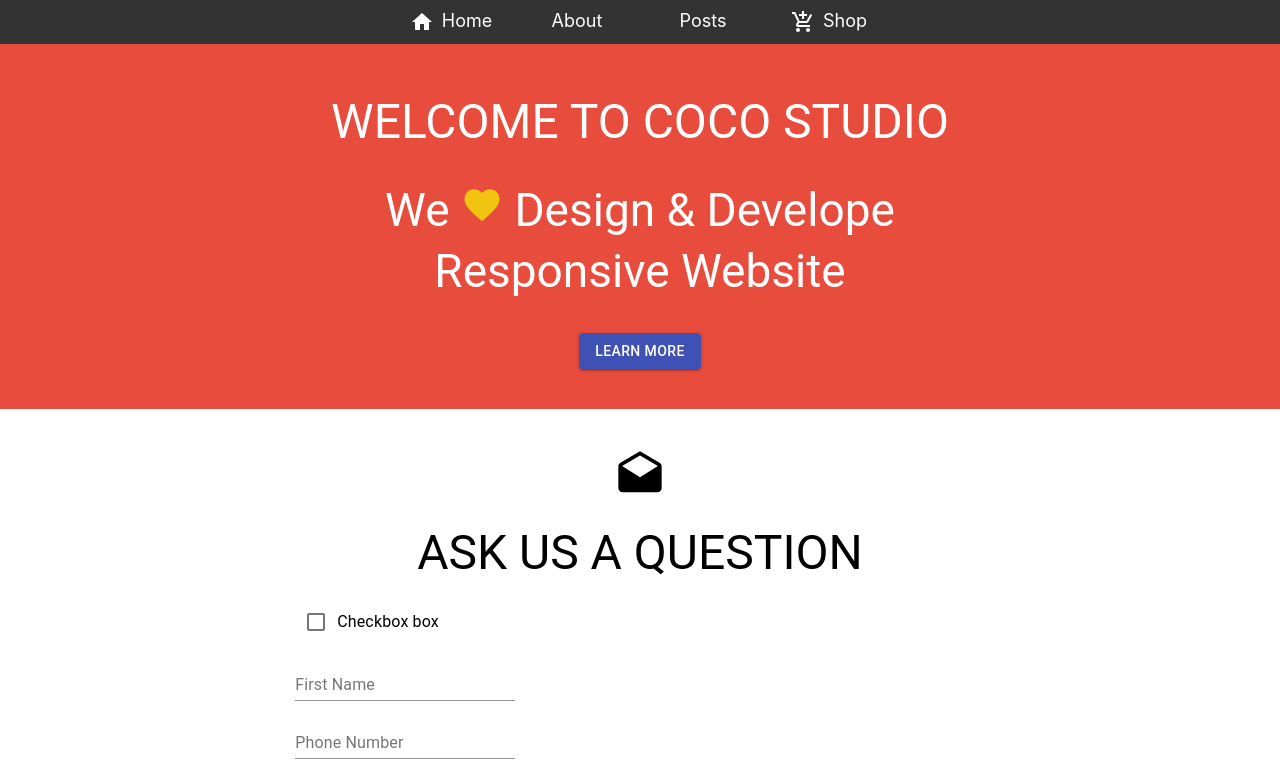
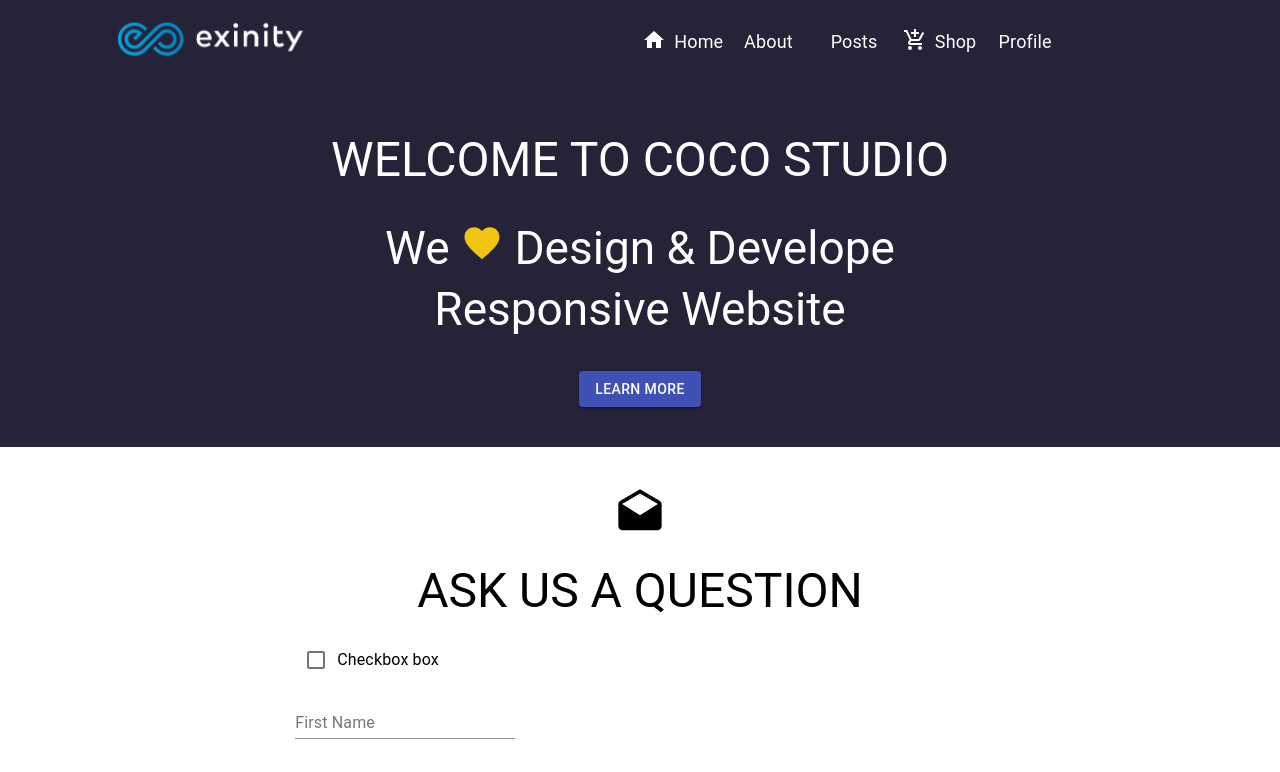
Before and after one commit to Lilit1523/reduxexample, a React (Create React App) app: page / in a window 1280 px wide. Shown: the top 772 px of the page. Built offline with nearby package versions, Linux system fonts and the light colour scheme.

Commit message:
added profile component

```diff
--- a/package.json
+++ b/package.json
@@ -12,6 +12,7 @@
     "@testing-library/user-event": "^7.1.2",
     "react": "^16.13.0",
     "react-dom": "^16.13.0",
+    "react-editext": "^3.15.0",
     "react-redux": "^7.2.0",
     "react-router-dom": "^5.1.2",
     "react-scripts": "3.4.0",
--- a/src/App.js
+++ b/src/App.js
@@ -9,6 +9,7 @@ import Header from './components/layout/Header';
 import Footer from './components/layout/footer';
 import About from './components/pages/About';
 import Shop from './components/pages/Shop';
+import Profile from './components/Profile';
 
 import './App.css';
 
@@ -39,6 +40,9 @@ class App extends Component {
 			        <Route exact path="/shop" >
 			        	<Shop />
 			        </Route>
+			        <Route exact path="/profile" >
+			        	<Profile />
+			        </Route>
 			    </Switch>
 			    <Footer />
 			</Router>
--- a/src/components/PostForm.js
+++ b/src/components/PostForm.js
@@ -39,7 +39,7 @@ const container = {
 }
 
 const mainBlock = {
-	backgroundColor: '#e74c3c',
+	backgroundColor: 'rgb(38, 35, 56)',
 	textAlign: 'center',
 	color: '#fff',
 	padding: '30px',
--- /dev/null
+++ b/src/components/Profile.js
@@ -0,0 +1,127 @@
+import React, { Component } from 'react';
+import { useState } from 'react';
+import EdiText from "react-editext";
+import Typography from '@material-ui/core/Typography';
+import Container from '@material-ui/core/Container';
+import Grid from '@material-ui/core/Grid';
+import Box from '@material-ui/core/Box';
+import { makeStyles } from '@material-ui/core/styles';
+import AccountCircleIcon from '@material-ui/icons/AccountCircle';
+
+const useStyles = makeStyles(theme => ({
+	root: {
+		padding: '3em',
+	},
+	avatarIconStyle: {
+		color: '#ccc',
+		fontSize: '7em',
+		width: '90%',
+	},
+	profileBlock: {
+		margin: '20px',
+		border: '1px solid #ccc',
+		padding: '10px 15px',
+		borderRadius: '15px',
+	},
+	heading4: {
+		fontWeight: '300',
+		fontSize: '15px',
+	},
+	ediText: {
+		'& > div': {
+			justifyContent: 'space-between',
+			width: '100%',
+		},
+		'& > div > div:last-child button[editext="edit-button"]': {
+			backgroundColor: '#fff',
+			padding: '0',
+			border: 'none',
+			'&:hover': {
+				color: '#1ca6e8',
+			},
+			'&:before': {
+				display: 'none',
+			},
+		},
+	},
+}));
+
+export default function Profile() {
+	const classes = useStyles();
+	const [editing, setEditing] = useState(false);
+  	const [value, setValue] = useState("Password");
+  	const edit = useState("edit");
+
+  	const handleSave = value => {
+	    console.log(value);
+	    setValue(value);
+	};
+
+	return (
+		<Typography component="div" className={classes.root}>
+			<Container component="main" maxWidth="md">
+				<Typography component="h3" variant="h5">
+					My Profile
+				</Typography>
+				<Grid container
+					  alignItems="center"
+					  xs={12} sm={10} md={4}
+					  className={classes.profileBlock}>
+					<Grid item xs={5}>
+						<AccountCircleIcon className={classes.avatarIconStyle} />
+					</Grid>
+					<Grid item xs={7}>
+						<Typography component="h4" variant="p" className={classes.heading4}>
+							Name
+						</Typography>
+						<Typography component="h4" variant="p" className={classes.heading4}>
+							Last Name
+						</Typography>
+						<Typography component="h4" variant="p" className={classes.heading4}>
+							Country
+						</Typography>
+					</Grid>
+					<Grid item xs={12}>
+						<Box m={1} style={{marginTop: '20px', marginBottom: '20px'}}>
+							<Typography component="h4" variant="p" className={classes.heading4}>
+								PERSONAL DETAILS
+							</Typography>
+						</Box>
+						<Box m={1} style={{marginTop: '8px', marginBottom: '8px'}}>
+							<Typography component="h4" variant="p" className={classes.heading4}>
+								Email
+							</Typography>
+						</Box>
+						<Box m={1} style={{marginTop: '8px', marginBottom: '8px'}}>
+							<EdiText
+							  className={classes.ediText}
+					          value={value}
+					          type="password"
+					          onSave={handleSave}
+					          editing={editing}
+					          editButtonContent={edit}
+					        />
+						</Box>
+						<Box m={1} style={{marginTop: '8px', marginBottom: '8px'}}>
+							<Typography component="h4" variant="p" className={classes.heading4}>
+								Subscriptions
+							</Typography>
+						</Box>
+					</Grid>
+					<Grid item xs={12}>
+						<Box m={1} style={{marginTop: '40px', marginBottom: '10px'}}>
+							<Typography component="h4" variant="p" className={classes.heading4}>
+								Phone
+							</Typography>
+						</Box>
+						<Box m={1} style={{marginBottom: '10px'}}>
+							<Typography component="h4" variant="p" className={classes.heading4}>
+								Address
+							</Typography>
+						</Box>
+					</Grid>
+				</Grid>
+			</Container>
+		</Typography>
+	);
+}
--- a/src/components/layout/Header.js
+++ b/src/components/layout/Header.js
@@ -2,25 +2,22 @@ import React from 'react';
 import { makeStyles } from '@material-ui/core/styles';
 import { Link } from 'react-router-dom';
 import Typography from '@material-ui/core/Typography';
+import Grid from '@material-ui/core/Grid';
 import SvgIcon from '@material-ui/core/SvgIcon';
 import AddShoppingCartIcon from '@material-ui/icons/AddShoppingCart';
 
 const useStyles = makeStyles(theme => ({
   headerStyle: {
-  	display: 'flex',
-  	justifyContent: 'center',
-  	background: '#333',
-	color: '#fff',
+  	background: '#262338',
 	textAlign: 'center',
 	padding: '10px',
   },
   linkStyle: {
-  	display: 'inherit',
-  	justifyContent: 'inherit',
-  	flex: '0 0 10%',
   	color: '#fff',
   	fontSize: '18px',
 	textDecoration: 'none',
+	display: 'flex',
+	justifyContent: 'center',
 	'& > svg': {
 		marginRight: '8px',
 	},
@@ -28,6 +25,9 @@ const useStyles = makeStyles(theme => ({
 		textDecoration: 'underline',
 	}
   },
+  gridBox: {
+  	flex: '0 0 10%',
+  }
 }));
 
 
@@ -43,19 +43,47 @@ export default function Header() {
 	const classes = useStyles();
 
 	return (
-		<div className={classes.root}>
+		<Typography component="div" className={classes.root}>
 			<header className={classes.headerStyle}>
+				<Grid container
+					  spacing={3}
+					  justify="center"
+  					  alignItems="center">
+					<Grid item xs={4}>
+						<figure style={{margin: '0'}}>
+							<img src="images/logo.png" alt="Brand Logo" height="55" width="auto" />
+						</figure>
+					</Grid>
+					<Grid item xs={8}>
+						<Grid container
+						      spacing={3}
+							  justify="center"
+  							  alignItems="center">
+							<Grid className={classes.gridBox}>
 								<Link className={classes.linkStyle} to="/">
 									<HomeIcon />
 									Home
 								</Link>
+							</Grid>
+							<Grid className={classes.gridBox}>
 								<Link className={classes.linkStyle} to="/about">About</Link>
+							</Grid>
+							<Grid className={classes.gridBox}>
 								<Link className={classes.linkStyle} to="/posts">Posts</Link>
+							</Grid>
+							<Grid className={classes.gridBox}>
 								<Link className={classes.linkStyle} to="/shop">
 									<AddShoppingCartIcon />
 									Shop
 								</Link>
+							</Grid>
+							<Grid className={classes.gridBox}>
+								<Link className={classes.linkStyle} to="/profile">Profile</Link>
+							</Grid>
+						</Grid>
+					</Grid>
+				</Grid>
 			</header>
-		</div>
+		</Typography>
 	);
 }
--- a/src/components/pages/Shop.js
+++ b/src/components/pages/Shop.js
@@ -33,7 +33,7 @@ const useStyles = makeStyles(theme => ({
     [theme.breakpoints.up('sm')]: {
       width: `calc(100% - ${drawerWidth}px)`,
       marginLeft: drawerWidth,
-      top: '45px',
+      top: '80px',
     },
   },
   menuButton: {
@@ -45,6 +45,7 @@ const useStyles = makeStyles(theme => ({
   toolbar: theme.mixins.toolbar,
   drawerPaper: {
     width: drawerWidth,
+    top: '80px',
   },
   content: {
     flexGrow: 1,
```
Also changed, not shown: public/images/logo.png (added), 1 other file (tests, documents, lock files or other folders). Lines whose indentation alone changed are shown as unchanged.
